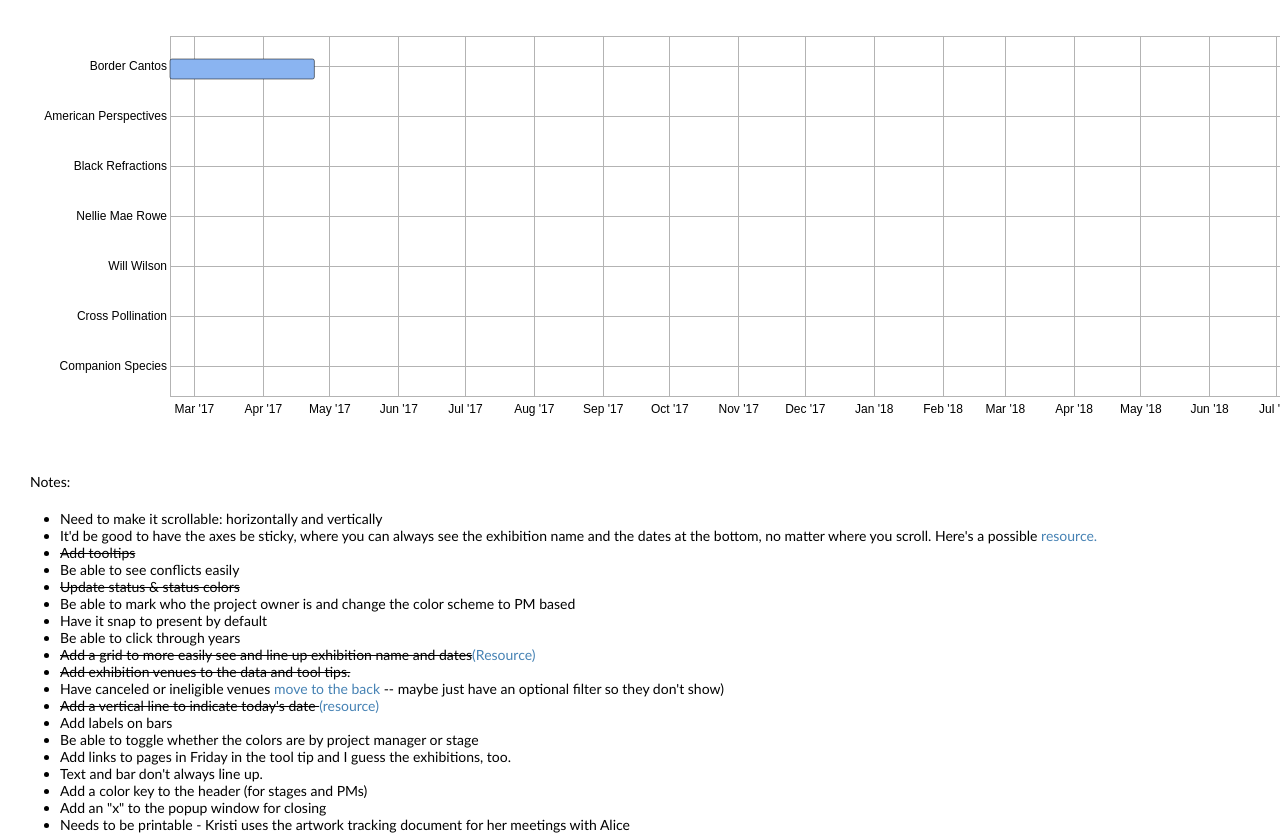
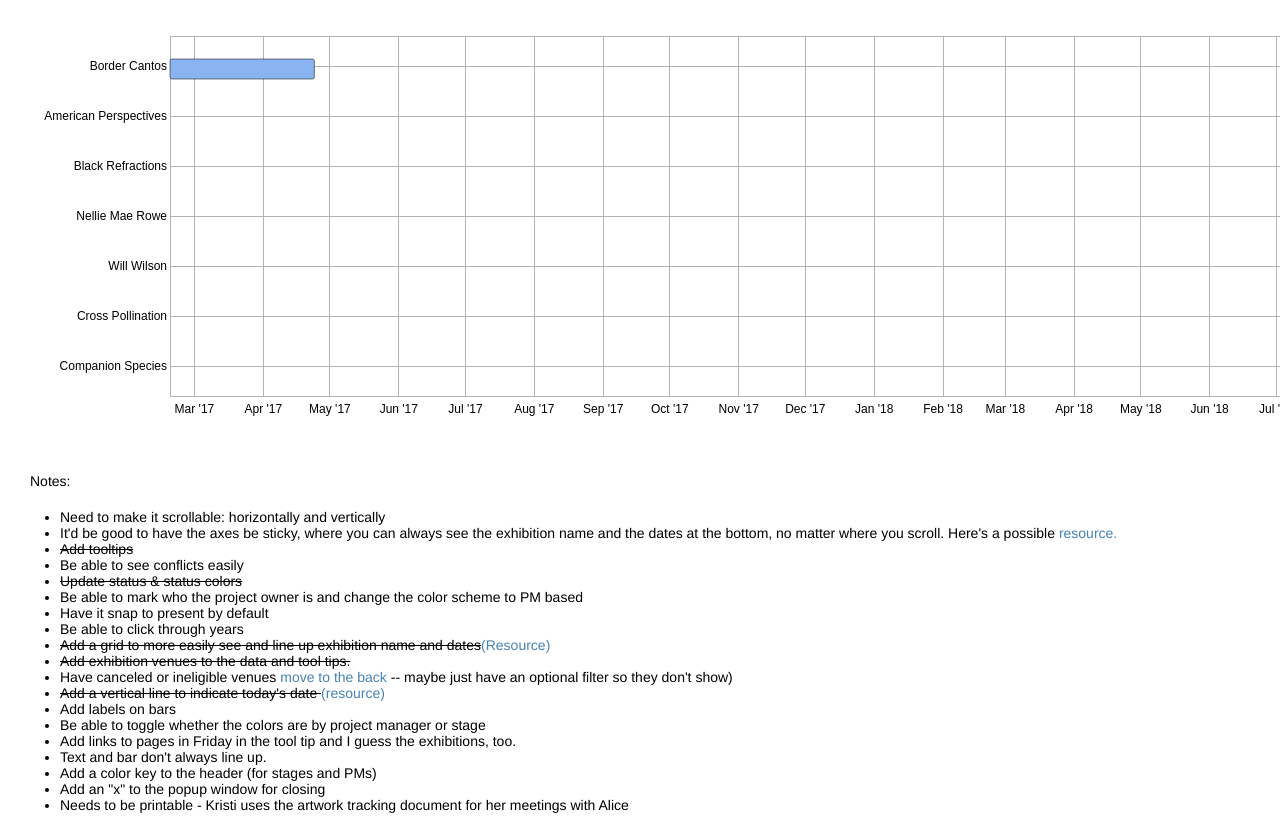
Before and after one commit to janenoxid/ganttChartTest, a plain HTML site: page index.html in a window 1280 px wide. Shown: the part 84-917 px from the top of the page. Drawn offline with nearby package versions, Linux system fonts and the light colour scheme.

Commit message:
troubles with understanding git

```diff
--- a/index.html
+++ b/index.html
@@ -1,5 +1,5 @@
 <!DOCTYPE html>
-<html>
+<html lang="en">
 <head>
 <title>Traveling Exhibitions Schedule</title>
 <link type="text/css" href="styles2.css" rel="stylesheet" />
--- a/styles.css
+++ b/styles.css
@@ -4,7 +4,6 @@ body,
   width: 100%;
   height: 100%;
   margin: 10px;
-  font-family: Calibri, Arial, sans-serif;
 }
 
 p {
@@ -19,7 +18,7 @@ p {
   top: 0px;
   width: 100%;
   height: 72px;
-  border-bottom:rgba(0, 0, 0, 0.5) 1px solid;
+  border-bottom: rgba(0, 0, 0, 0.5) 1px solid;
 }
 
 .chart {
@@ -34,7 +33,6 @@ p {
   stroke: rgb(179, 179, 179);
   shape-rendering: crispEdges;
 }
-
 
 .bar {
   fill: #33b5e5;
--- a/styles2.css
+++ b/styles2.css
@@ -1,5 +1,5 @@
 body {
-  font: 14px Helvetica Neue;
+  font: 14px Helvetica Neue, Calibri, Arial, sans-serif;
   text-rendering: optimizeLegibility;
   margin-top: 1em;
   overflow-y: scroll;
```
